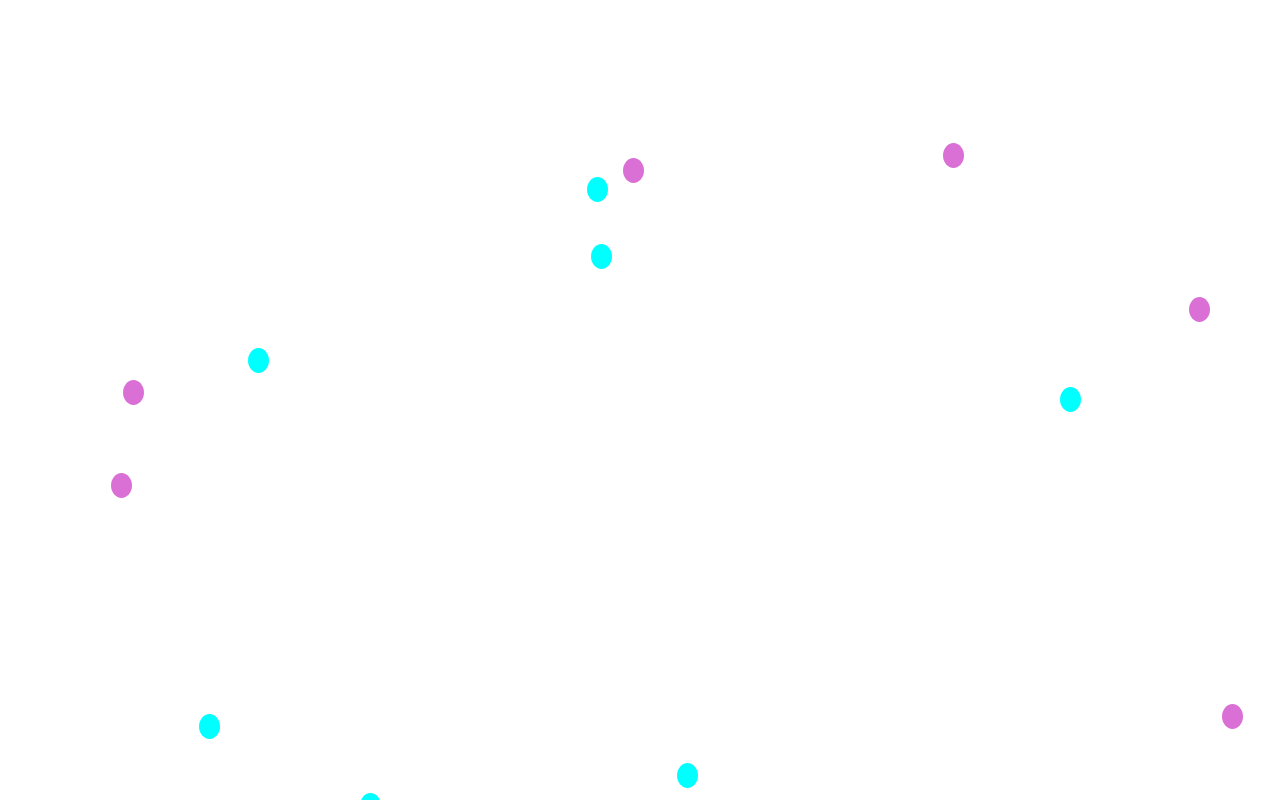
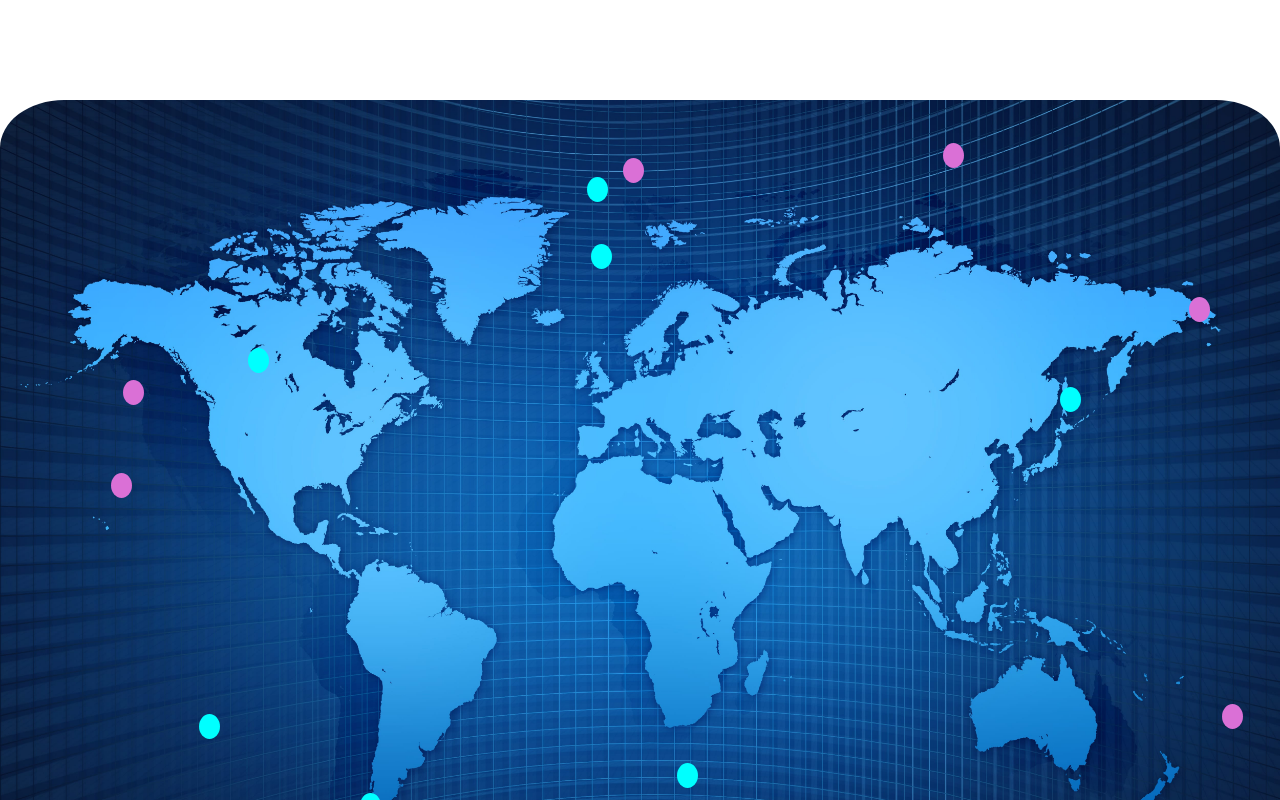
Before and after one commit to BorisKaminskiy/map, a React (Vite) app: page / in a window 1280 px wide. Shown: the top 800 px of the page. Built offline with nearby package versions, Linux system fonts and the light colour scheme.

Commit message:
Update Layout.tsx

```diff
--- a/src/Layout/Layout.tsx
+++ b/src/Layout/Layout.tsx
@@ -3,12 +3,16 @@ import Header from "./components/Header/Header";
 import { Outlet } from "react-router";
 import cn from 'classnames'
 import styles from './Layout.module.scss'
+import backgroundImage from '../assets/img/cart2-CGtZG1e2-min.jpg'
 
 const Layout: FC = () => {
   return (
     <div className={cn(styles.layout)}>
       <Header />
-      <div className={cn(styles.map_container)}>
+      <div className={ cn(styles.map_container) }>
+        <div className={ cn(styles.image) }>
+          <img style={{width: '100%', height: 'фгещ'}} src={ backgroundImage } alt="map" />
+        </div>
         <Outlet />
       </div>
     </div>
```
